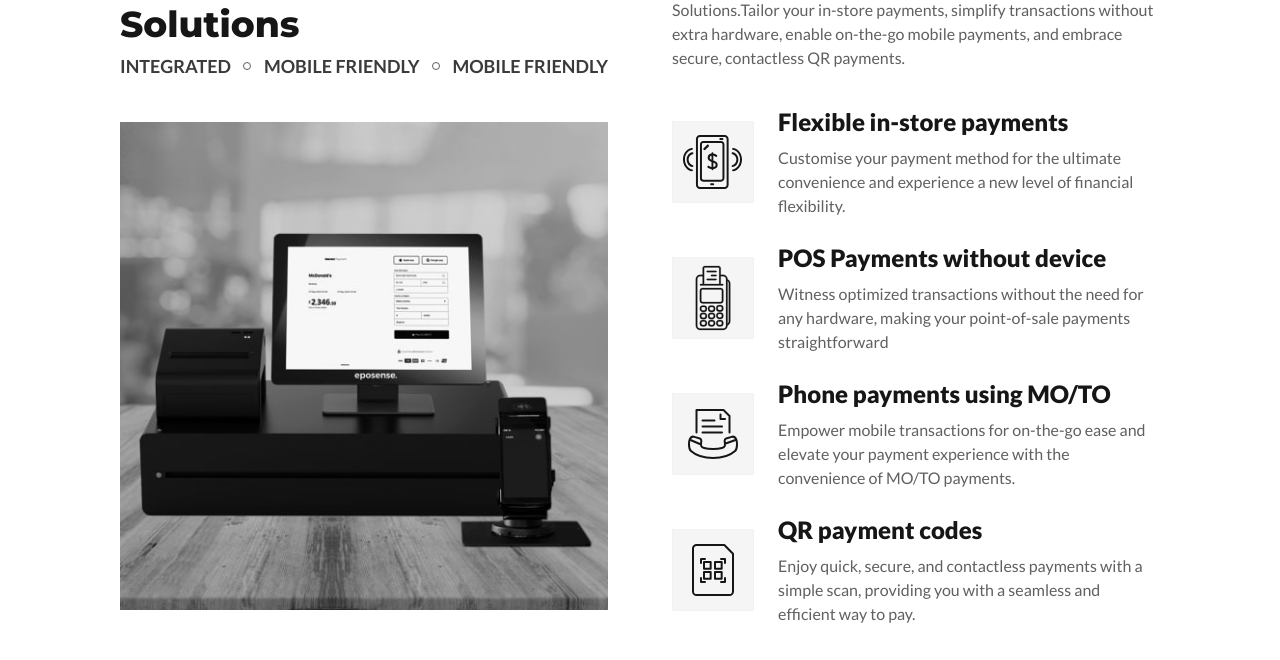
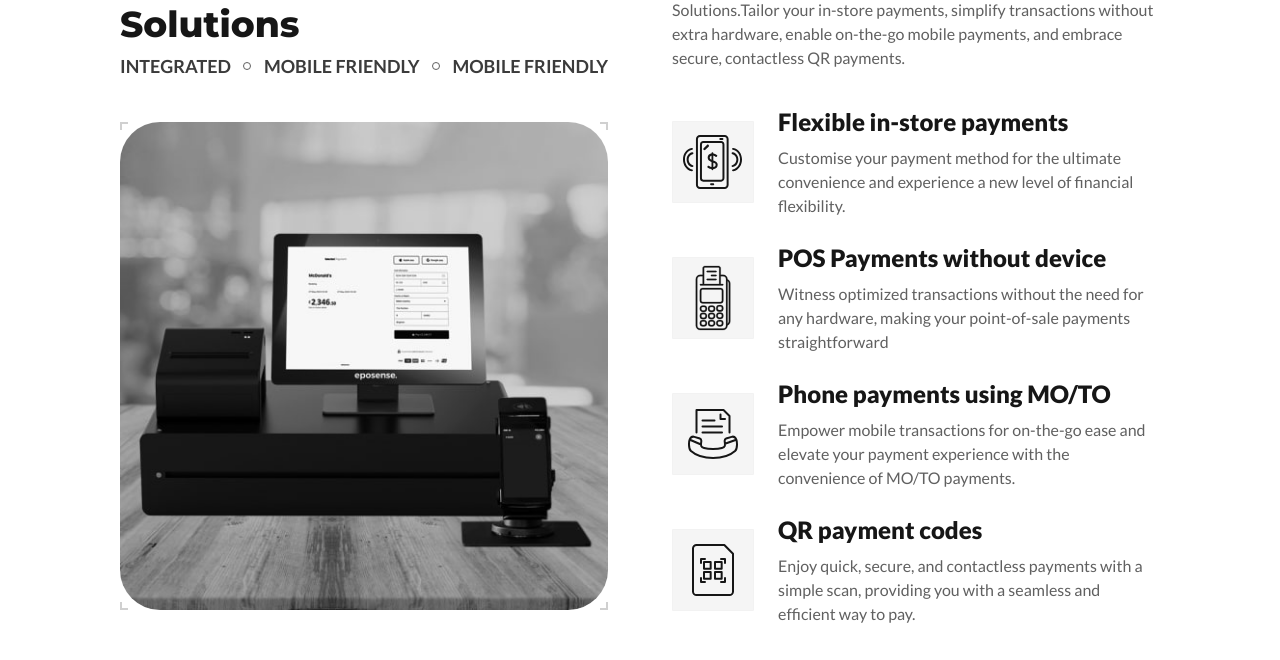
Before and after one commit to arshaan-abh/payments-landing, a Next.js app: page / in a window 1280 px wide. Shown: the part 1850-2510 px from the top of the page. Built offline with nearby package versions, Linux system fonts and the light colour scheme.

Commit message:
Create hoverable component

```diff
--- a/app/_components/features-two/index.tsx
+++ b/app/_components/features-two/index.tsx
@@ -8,6 +8,7 @@ import smallPictureThree from "public/pomo.svg";
 import smallPictureFour from "public/qr-code.svg";
 import Stack from "../stack";
 import Grid from "../grid";
+import Hoverable from "../hoverable";
 
 function FeatureTwo() {
 	return (
@@ -51,11 +52,13 @@ function FeatureTwo() {
 			<div className="grow min-h-[1rem]" />
 			<div className="flex gap-16 flex-col sm:flex-row items-center">
 				<div className="w-1/2 flex items-center">
-					<Image
-						src={bigPicture}
-						alt="Big picture"
-						className="w-full object-contain"
-					/>
+					<Hoverable>
+						<Image
+							src={bigPicture}
+							alt="Big picture"
+							className="w-full object-contain"
+						/>
+					</Hoverable>
 				</div>
 				<div className="w-1/2 flex flex-col justify-between gap-6">
 					<Card
--- /dev/null
+++ b/app/_components/hoverable/index.tsx
@@ -0,0 +1,62 @@
+import type { FC, ReactNode } from "react";
+import Stack from "../stack";
+
+interface HoverableProps {
+	children: ReactNode;
+}
+
+const Hoverable: FC<HoverableProps> = ({ children }) => {
+	return (
+		<Stack
+			containerClassName="w-full hover:[--border:50%] hover:[--rounded:0]"
+			overLayer={
+				<>
+					<div
+						className="bg-gray-600 h-0.5 absolute top-0 right-0 transition-all"
+						style={{ width: "var(--border, 0.5rem)" }}
+					/>
+					<div
+						className="bg-gray-600 w-0.5 absolute top-0 right-0 transition-all"
+						style={{ height: "var(--border, 0.5rem)" }}
+					/>
+
+					<div
+						className="bg-gray-600 h-0.5 absolute bottom-0 right-0 transition-all"
+						style={{ width: "var(--border, 0.5rem)" }}
+					/>
+					<div
+						className="bg-gray-600 w-0.5 absolute bottom-0 right-0 transition-all"
+						style={{ height: "var(--border, 0.5rem)" }}
+					/>
+
+					<div
+						className="bg-gray-600 h-0.5 absolute bottom-0 left-0 transition-all"
+						style={{ width: "var(--border, 0.5rem)" }}
+					/>
+					<div
+						className="bg-gray-600 w-0.5 absolute bottom-0 left-0 transition-all"
+						style={{ height: "var(--border, 0.5rem)" }}
+					/>
+
+					<div
+						className="bg-gray-600 h-0.5 absolute top-0 left-0 transition-all"
+						style={{ width: "var(--border, 0.5rem)" }}
+					/>
+					<div
+						className="bg-gray-600 w-0.5 absolute top-0 left-0 transition-all"
+						style={{ height: "var(--border, 0.5rem)" }}
+					/>
+				</>
+			}
+		>
+			<div
+				className="overflow-hidden transition-all"
+				style={{ borderRadius: "var(--rounded, 2.5rem)" }}
+			>
+				{children}
+			</div>
+		</Stack>
+	);
+};
+
+export default Hoverable;
```
